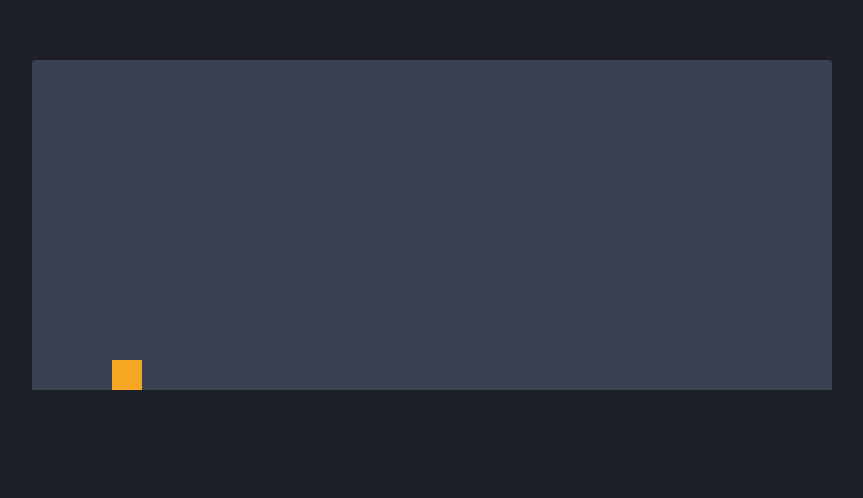
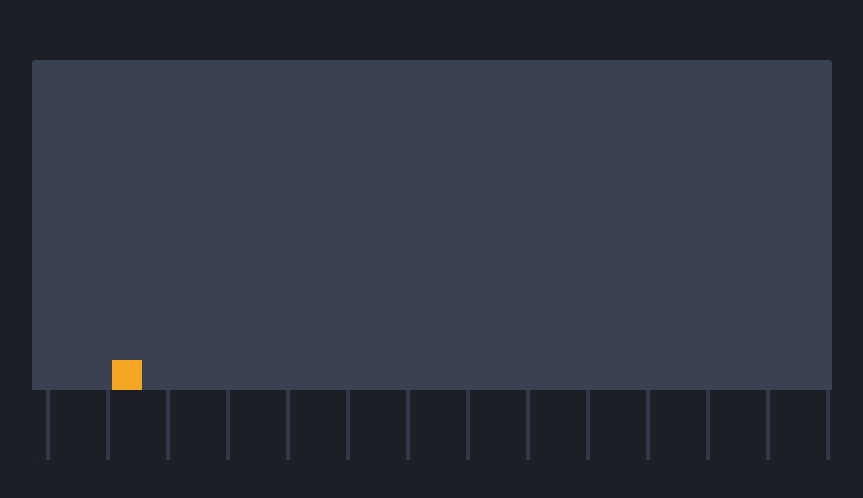
Before and after one commit to Li-au/Premier-projet, a website: page cube-dash/index.html in a window 1280 px wide. Shown: the part 140-638 px from the top of the page, without its empty margins (208-1071 px from the left). Drawn offline with Linux system fonts and the light colour scheme.

Commit message:
feat(world): Render scrolling ground markers using advanceWorld

```diff
--- a/cube-dash/game.js
+++ b/cube-dash/game.js
@@ -2,12 +2,17 @@ const PLAYER_SIZE = 30;
 const PLAYER_X = 80;
 const PLAYER_COLOR = '#f5a623';
 const GROUND_COLOR = '#1d1f27';
+const GROUND_MARK_COLOR = '#34384a';
+const GROUND_MARK_SPACING = 60;
+const GROUND_MARK_WIDTH = 4;
+const WORLD_SPEED = 0.25;
 
 const canvas = document.getElementById('game-canvas');
 const ctx = canvas.getContext('2d');
 
 let state = {elapsedTime: 0};
 let player = {y: GROUND_Y, velocityY: 0, onGround: true};
+let worldOffset = 0;
 let jumpRequested = false;
 let lastTimestamp = null;
 
@@ -27,6 +32,7 @@ canvas.addEventListener('click', requestJump);
 function update(dt) {
   state = updateGameTime(state, dt);
   player = updatePlayerPhysics(player, dt, {jumpPressed: jumpRequested});
+  worldOffset = advanceWorld(worldOffset, dt, WORLD_SPEED);
   jumpRequested = false;
 }
 
@@ -36,6 +42,12 @@ function render() {
   const groundLineY = GROUND_Y + PLAYER_SIZE;
   ctx.fillStyle = GROUND_COLOR;
   ctx.fillRect(0, groundLineY, canvas.width, canvas.height - groundLineY);
+
+  ctx.fillStyle = GROUND_MARK_COLOR;
+  const scrolledOffset = worldOffset % GROUND_MARK_SPACING;
+  for (let x = -scrolledOffset; x < canvas.width; x += GROUND_MARK_SPACING) {
+    ctx.fillRect(x, groundLineY, GROUND_MARK_WIDTH, canvas.height - groundLineY);
+  }
 
   ctx.fillStyle = PLAYER_COLOR;
   ctx.fillRect(PLAYER_X, player.y, PLAYER_SIZE, PLAYER_SIZE);
--- a/cube-dash/index.html
+++ b/cube-dash/index.html
@@ -10,6 +10,7 @@
   <canvas id="game-canvas" width="800" height="400"></canvas>
   <script src="src/gameLoop.js"></script>
   <script src="src/playerPhysics.js"></script>
+  <script src="src/world.js"></script>
   <script src="game.js"></script>
 </body>
 </html>
```
